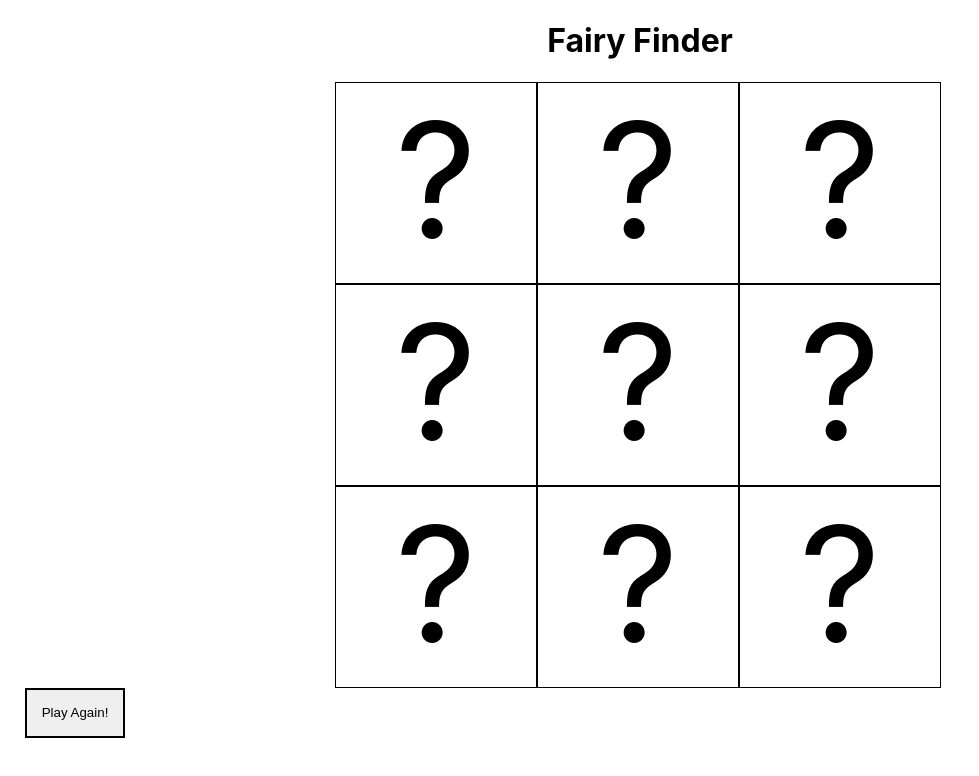
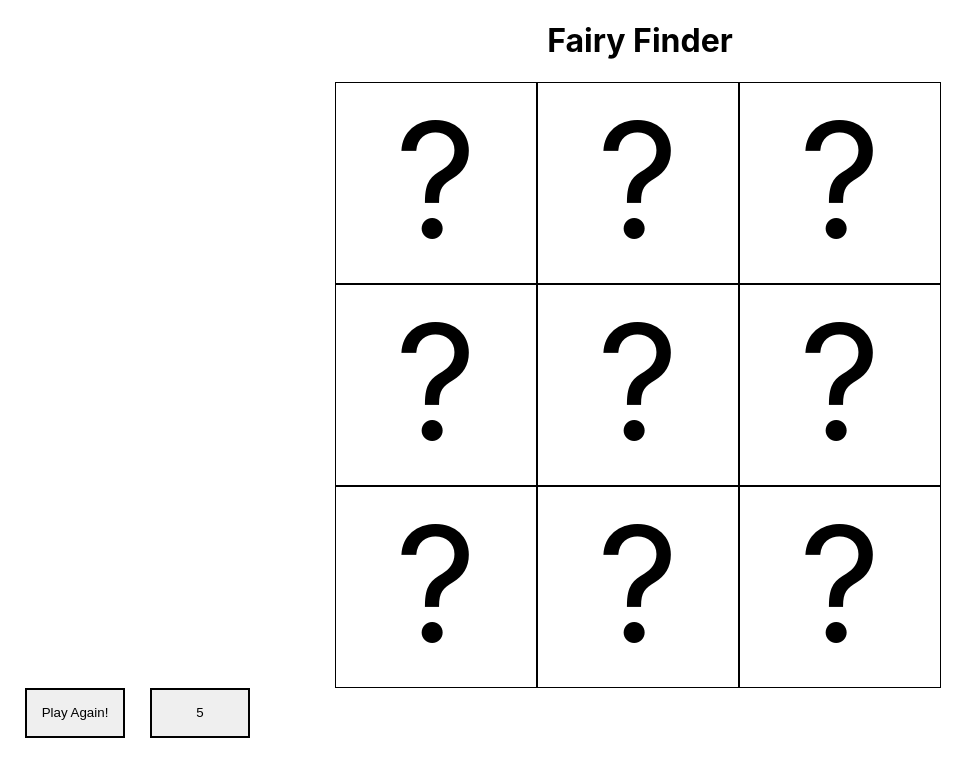
Before and after one commit to learn-academy-2023-hotel/treasurehunt-EWinkeljohn, a React (Create React App) app: page / in a window 1280 px wide. Shown: the top 776 px of the page, without its empty margins (0-979 px from the left). Built offline with nearby package versions, Linux system fonts and the light colour scheme.

Commit message:
counter working

```diff
--- a/src/App.css
+++ b/src/App.css
@@ -23,3 +23,10 @@ h1 {
   margin-left: 25px;
   border: 2px solid black;
 }
+
+.counter {
+  height: 50px;
+  width: 100px;
+  margin-left: 25px;
+  border: 2px solid black;
+}
--- a/src/App.js
+++ b/src/App.js
@@ -23,9 +23,13 @@ const App = () => {
   const [enemyLocation, setEnemyLocation] = useState(Math.floor(Math.random() * board.length))
   console.log("Enenmy Location: ", enemyLocation)
 
+  const [counter, setCounter] = useState(5)
+
   const handleSquareClick = (clickedSquareIndex) => {
     // varibale holding copy of current state
     let updatedBoard = [...board]
+    let updatedCounter = counter - 1
+    // decalred update variable to for counter state value
     // set condition for if treasure location is same as clicked square show a fairy
     if(clickedSquareIndex === treasureLocation) {
       updatedBoard[clickedSquareIndex] = "🧚‍♀️"
@@ -33,12 +37,18 @@ const App = () => {
       updatedBoard[clickedSquareIndex] = "🧌"
     } else if(clickedSquareIndex %2 !== 0) {
       updatedBoard[clickedSquareIndex] = "🪵"
+      setCounter(updatedCounter)
+      // used state function and variable to update state value
     } else {
       // use index to update current square's value with an emoji using bracket notation
       updatedBoard[clickedSquareIndex] = "🍄"
       // update state with new board
+      setCounter(updatedCounter)
     }
     setBoard(updatedBoard)
+    // let updatedCounter = counter - 1
+    // decalred updated variable to for state value
+    // used state function and variable to update state value
   }
     // set return outside of curly braces because it is the same regardless of the condition
 
@@ -48,6 +58,8 @@ const App = () => {
   setEnemyLocation(Math.floor(Math.random() * board.length))
   // replace enemy and fairy locations along with reset
   setTreasureLocation(Math.floor(Math.random() * board.length))
+  setCounter(5)
+  // added counter logic to restartClick function to revert back to 5 when Play Again is clicked
 }
 
   return (
@@ -67,6 +79,7 @@ const App = () => {
       </div>
       <button className="restart" onClick={restartClick}>Play Again!</button>
       {/* invoke restartClick function within button tag */}
+      <button className="counter">{counter}</button>
       </>
       )
     }
--- a/src/components/Square.js
+++ b/src/components/Square.js
@@ -1,12 +1,14 @@
 import React from "react"
 
-const Square = ({value, index, handleSquareClick}) => {
+const Square = ({value, index, handleSquareClick, setCounter}) => {
 // destructuring props
   // const {value} = props; same as props.value
   //  instead pass desctured props
 
   const handleclick = () => {
     handleSquareClick(index)
+    setCounter()
+    // added state function for counter to onClick logic at each square
   }
 
   return (
```
Also changed, not shown: 1 other file (tests, documents, lock files or other folders).
